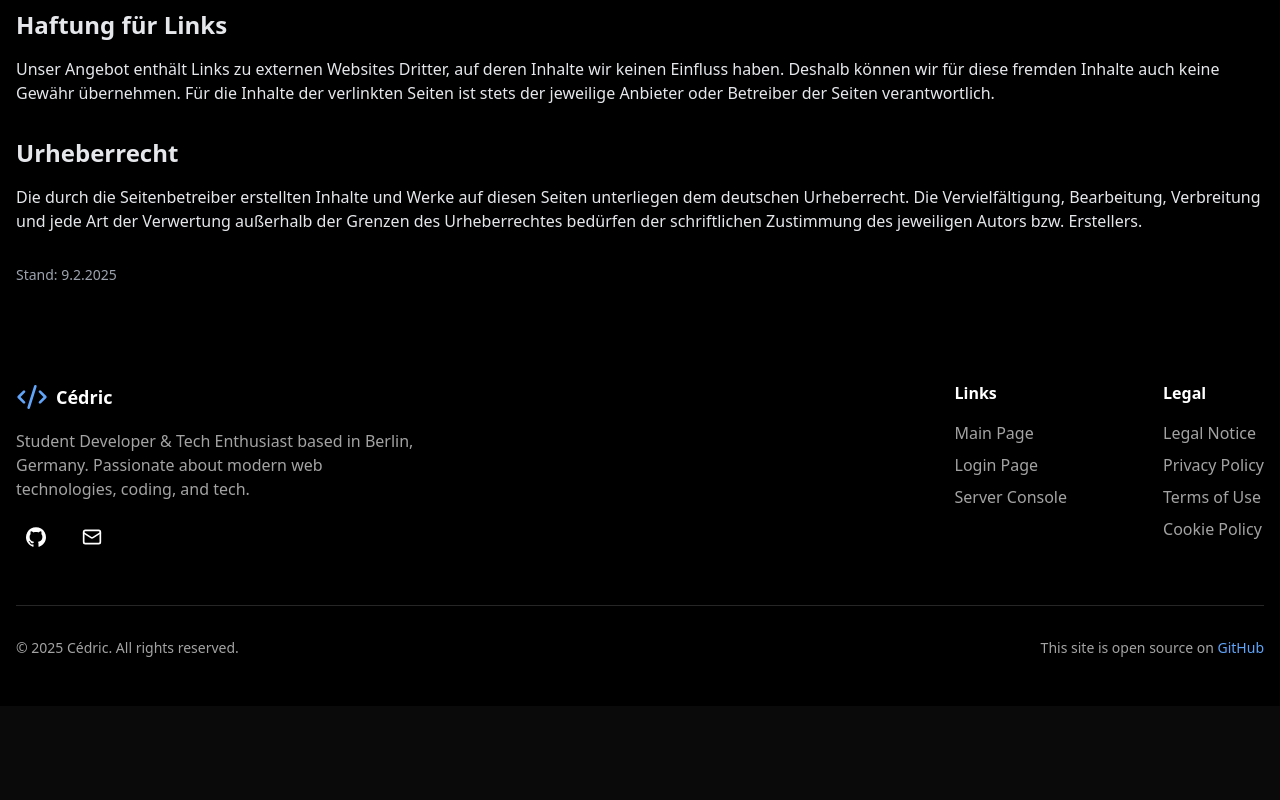
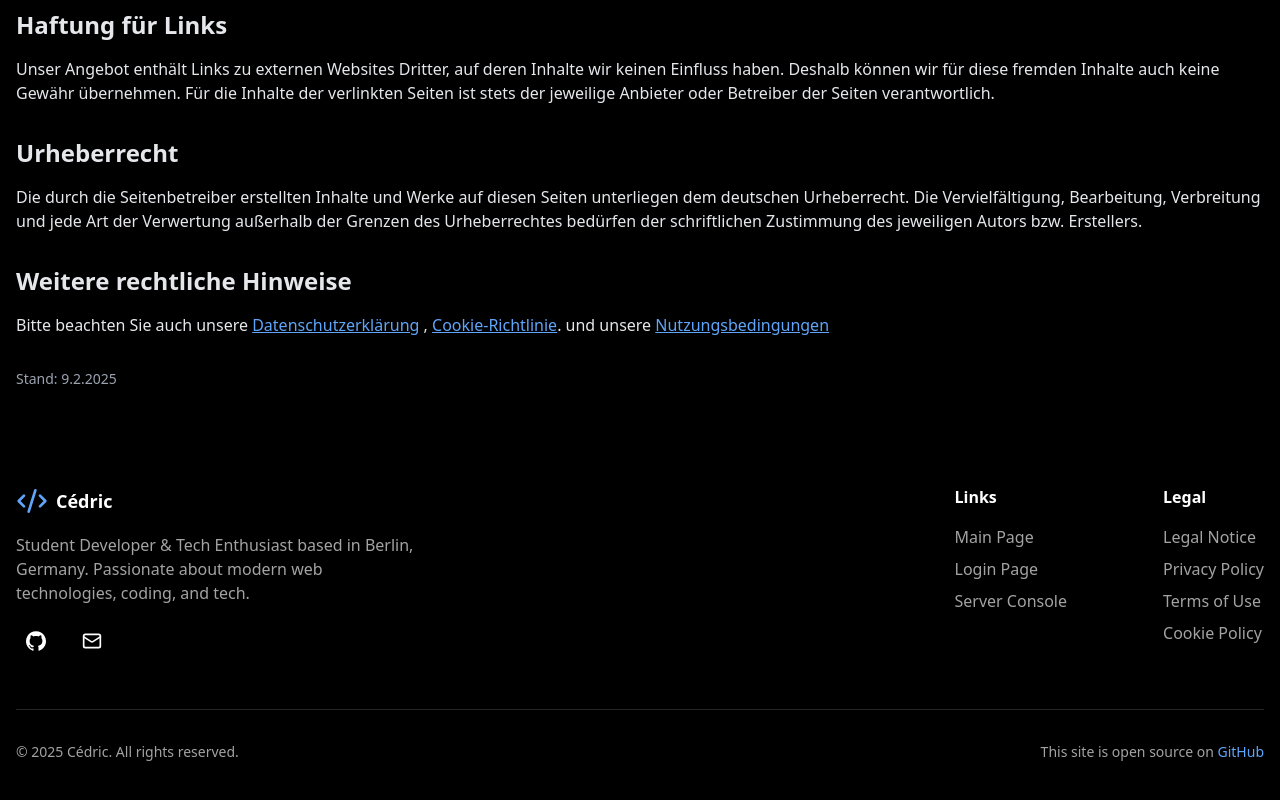
Before and after one commit to Zzackllack/impressum, a React (Vite) app: page / in a window 1280 px wide. Shown: the part 1747-2547 px from the top of the page. Before the commit the page ends 2453 px from the top, so only its background shows below. Built offline with nearby package versions, Linux system fonts and the light colour scheme.

Commit message:
Add legal notices links to Policy component

```diff
--- a/src/components/Policy.tsx
+++ b/src/components/Policy.tsx
@@ -60,6 +60,22 @@ const Policy: React.FC = () => {
                 Die durch die Seitenbetreiber erstellten Inhalte und Werke auf diesen Seiten unterliegen dem deutschen Urheberrecht. Die Vervielfältigung, Bearbeitung, Verbreitung und jede Art der Verwertung außerhalb der Grenzen des Urheberrechtes bedürfen der schriftlichen Zustimmung des jeweiligen Autors bzw. Erstellers.
             </p>
 
+            <h2 className="text-2xl font-semibold mt-8 mb-4">Weitere rechtliche Hinweise</h2>
+            <p className="mb-4">
+                Bitte beachten Sie auch unsere{" "}
+                <a href="https://zacklack.de/datenschutz" className="text-blue-400 underline">
+                    Datenschutzerklärung
+                </a>{" "}
+                ,{" "}
+                <a href="https://zacklack.de/cookies" className="text-blue-400 underline">
+                    Cookie-Richtlinie
+                </a>.
+                und unsere{" "}
+                <a href="https://zacklack.de/nutzungsbedingungen" className="text-blue-400 underline">
+                    Nutzungsbedingungen
+                </a>
+            </p>
+
             <p className="mt-8 text-sm text-gray-400">
                 Stand: 9.2.2025
             </p>
```
